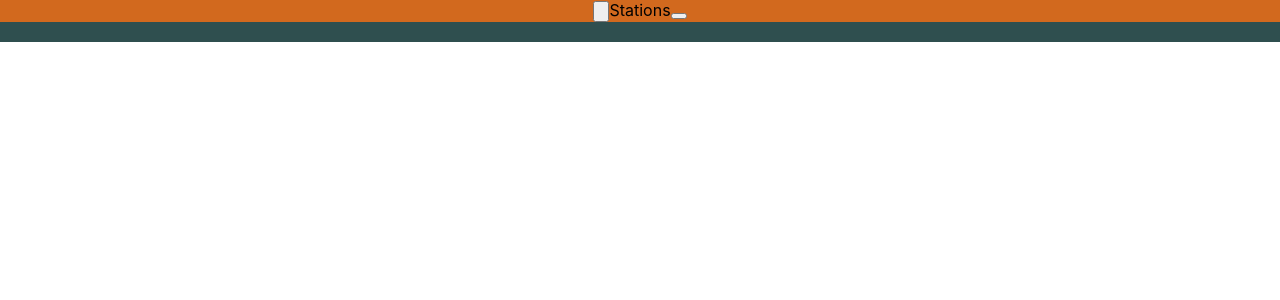
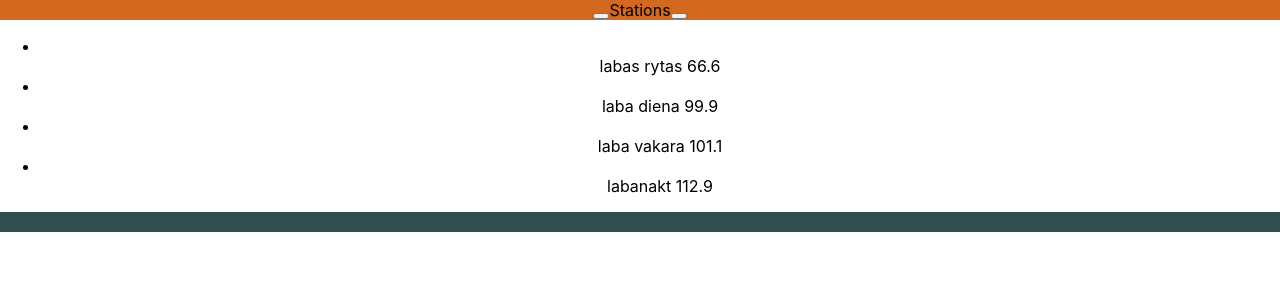
Before and after one commit to elmouster/cct_nd, a React (Create React App) app: page / in a window 1280 px wide. Shown: the top 300 px of the page. Built offline with nearby package versions, Linux system fonts and the light colour scheme.

Commit message:
make reackt functional components

```diff
--- a/src/App.js
+++ b/src/App.js
@@ -1,10 +1,10 @@
 import './App.css';
-import {RadioStationList} from ".//radio-widget/containers/radio-station-list/radio-station-list.js";
+import RadioStationWidget from "./radio-widget/containers/radio-station-list/radio-station-widget.js";
 
 function App() {
   return (
     <div className="App">
-      <RadioStationList></RadioStationList>
+      <RadioStationWidget></RadioStationWidget>
     </div>
   );
 }
--- /dev/null
+++ b/src/radio-widget/components/radio-station-list/radio-station-list.js
@@ -0,0 +1,16 @@
+import RadioStation from '../radio-station/radio-station.js';
+
+const RadioStationList = ({stations, onRadioSelect, currentlyPlayingIndex}) => {
+    const stationListItems = stations?.map((station, index) =>
+        <li key={index}>
+            <RadioStation
+                active={currentlyPlayingIndex === index}
+                index={index}
+                onRadioSelect={onRadioSelect}
+                title={station.title}
+                wave={station.wave}>
+            </RadioStation>
+        </li>);
+    return (<ul>{stationListItems}</ul>)
+}
+export default RadioStationList;
--- a/src/radio-widget/components/radio-station/radio-station.js
+++ b/src/radio-widget/components/radio-station/radio-station.js
@@ -1,30 +1,20 @@
 import React from 'react';
 import './radio-station.css'
 
-export class RadioStation extends React.Component {
-    constructor(props) {
-        super(props);
-        this.state = {
-            active: props.active
-        };
-      }
+const RadioStation = ({index, active, pictureUrl, title, wave, onRadioSelect}) => {
 
-    componentWillReceiveProps(nextProps) {
-        this.setState({ active: nextProps.active });
-    }
-
-    render() {
-      return (
-        <div onClick={() => this.props.onClicked(this.props.index)}>
-            <div class="station-details" className={`${!!this.state.active ? "station-visible" : "station-hidden"}`}>
+    return (
+        <div onClick={() => onRadioSelect(index)}>
+            <div class="station-details" className={active ? "station-visible" : "station-hidden"}>
                 <button class="volume-button"></button>
-                <img class="station-picture" src={ this.props.pictureUrl }></img>
+                <img class="station-picture" src={ pictureUrl }></img>
                 <button class="volume-button"></button>
             </div>
             <div class="station-desc">
-                {this.props.title} {this.props.wave}
+                {title} {wave}
             </div>
         </div>
       );
-    }
   }
+
+export default RadioStation
--- a/src/radio-widget/containers/radio-station-list/radio-station-list.js
+++ /dev/null
@@ -1,71 +0,0 @@
-import React from 'react';
-import { fetchStations } from '../../services/radio-station-service';
-import { RadioStation } from '../../components/radio-station/radio-station.js';
-import './radio-station-list.css';
-
-export class RadioStationList extends React.Component {
-    constructor(props) {
-        super(props);
-        this.state = {
-            extended: false,
-            list: [],
-            currentlyPlaying: null,
-            currentlyPlayingIndex: null
-        };
-      }
-
-    onChildClicked = (index) => {
-        this.setState({
-            currentlyPlaying : this.state.list[index],
-            currentlyPlayingIndex: index
-        });
-    }
-
-    stationList(stations) {
-        if (this.state.extended) {
-            const stationListItems = stations.map((station, index) =>
-            <li key={index}>
-                <RadioStation
-                    active={this.state.currentlyPlayingIndex === index}
-                    index={index}
-                    onClicked={this.onChildClicked}
-                    title={station.title}
-                    wave={station.wave}>
-                </RadioStation>
-            </li>);
-            return (<ul>{stationListItems}</ul>)
-        }
-    }
-
-    componentDidMount() {
-        let result = fetchStations()
-        this.setState({
-            list: result
-        });
-    }
-
-    render() {
-      return (
-        <div>
-            <div class="radioListHeader">
-                <button
-                    class="extend-button"
-                    onClick={() => this.setState({extended: !this.state.extended})}>
-                    <img></img>
-                </button>
-                Stations
-                <button class="on-of-button"></button>
-            </div>
-            {this.stationList(this.state.list)}
-            <div class="radioListFooter">
-                <div className={`${!!this.state.currentlyPlaying ? "footer-visible" : "footer-hidden"}`}>
-                    Currently playing
-                    <div class="currently-playing-title">
-                        {this.state.currentlyPlaying?.title}
-                    </div>
-                </div>
-            </div>
-        </div>
-      );
-    }
-  }
--- /dev/null
+++ b/src/radio-widget/containers/radio-station-list/radio-station-widget.js
@@ -0,0 +1,40 @@
+import React, { useState } from 'react';
+import RadioStationList from '../../components/radio-station-list/radio-station-list.js';
+import { fetchStations } from '../../services/radio-station-service.js'
+import './radio-station-widget.css';
+
+const RadioStationWidget = ({currentlyPlaying, currentlyPlayingIndex}) => {
+    const [state, setState] = useState({currentlyPlaying, currentlyPlayingIndex});
+    const onRadioSelect = (index) => {
+        setState({
+            currentlyPlaying : stationList[index],
+            currentlyPlayingIndex: index
+        });
+    }
+    let stationList = fetchStations();
+
+    return (
+        <div>
+            <div class="radioListHeader">
+                <button class="expand-button"></button>
+                Stations
+                <button class="on-of-button"></button>
+            </div>
+            <RadioStationList
+                onRadioSelect={onRadioSelect}
+                currentlyPlayingIndex={currentlyPlayingIndex}
+                stations={stationList}
+            />
+            <div class="radioListFooter">
+                <div className={state.currentlyPlaying ? "footer-visible" : "footer-hidden"}>
+                    Currently playing
+                    <div class="currently-playing-title">
+                        {state.currentlyPlaying?.title}
+                    </div>
+                </div>
+            </div>
+        </div>
+      );
+    };
+
+export default RadioStationWidget;
```
Also changed, not shown: src/radio-widget/containers/radio-station-list/radio-station-widget.css (renamed from src/radio-widget/containers/radio-station-list/radio-station-list.css).
